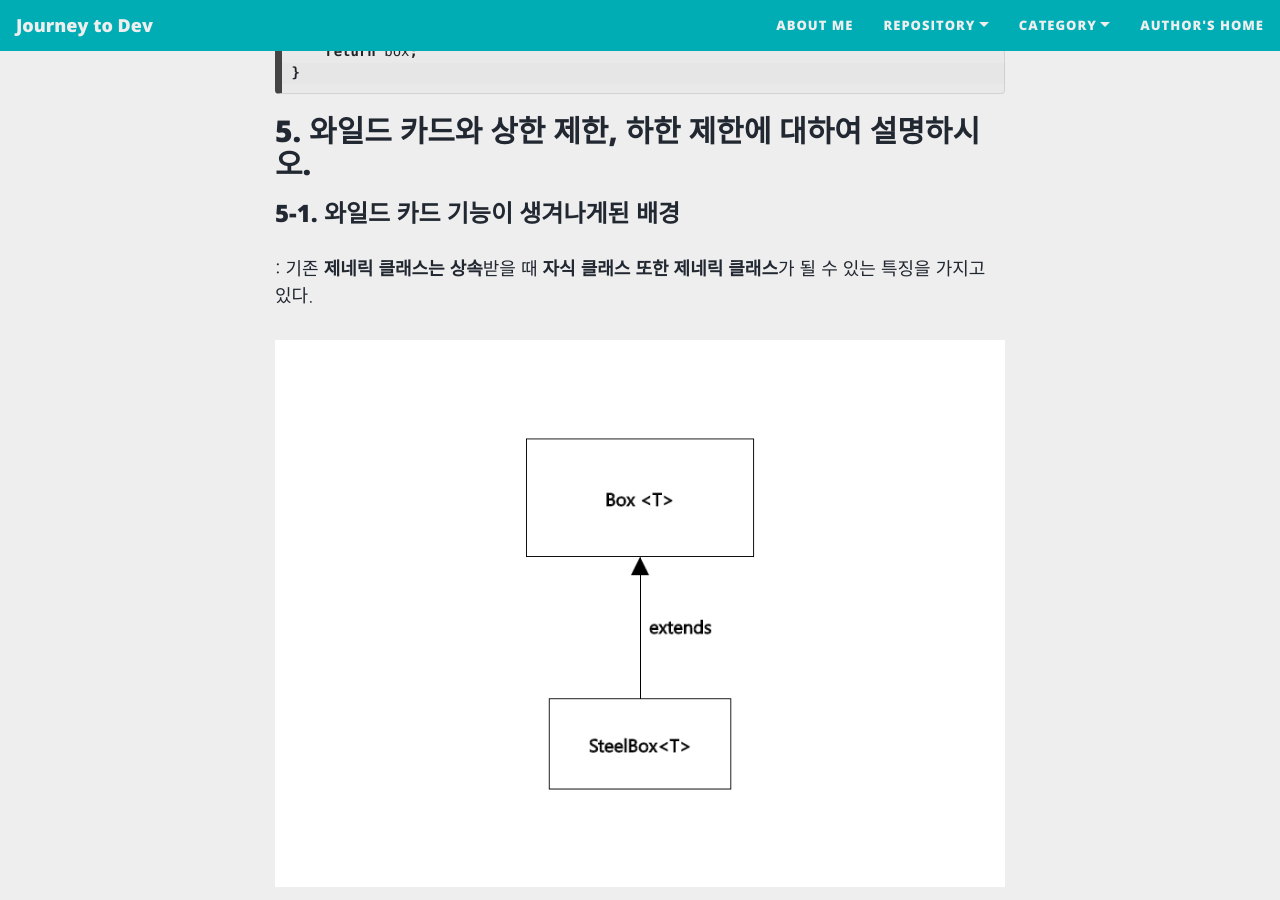
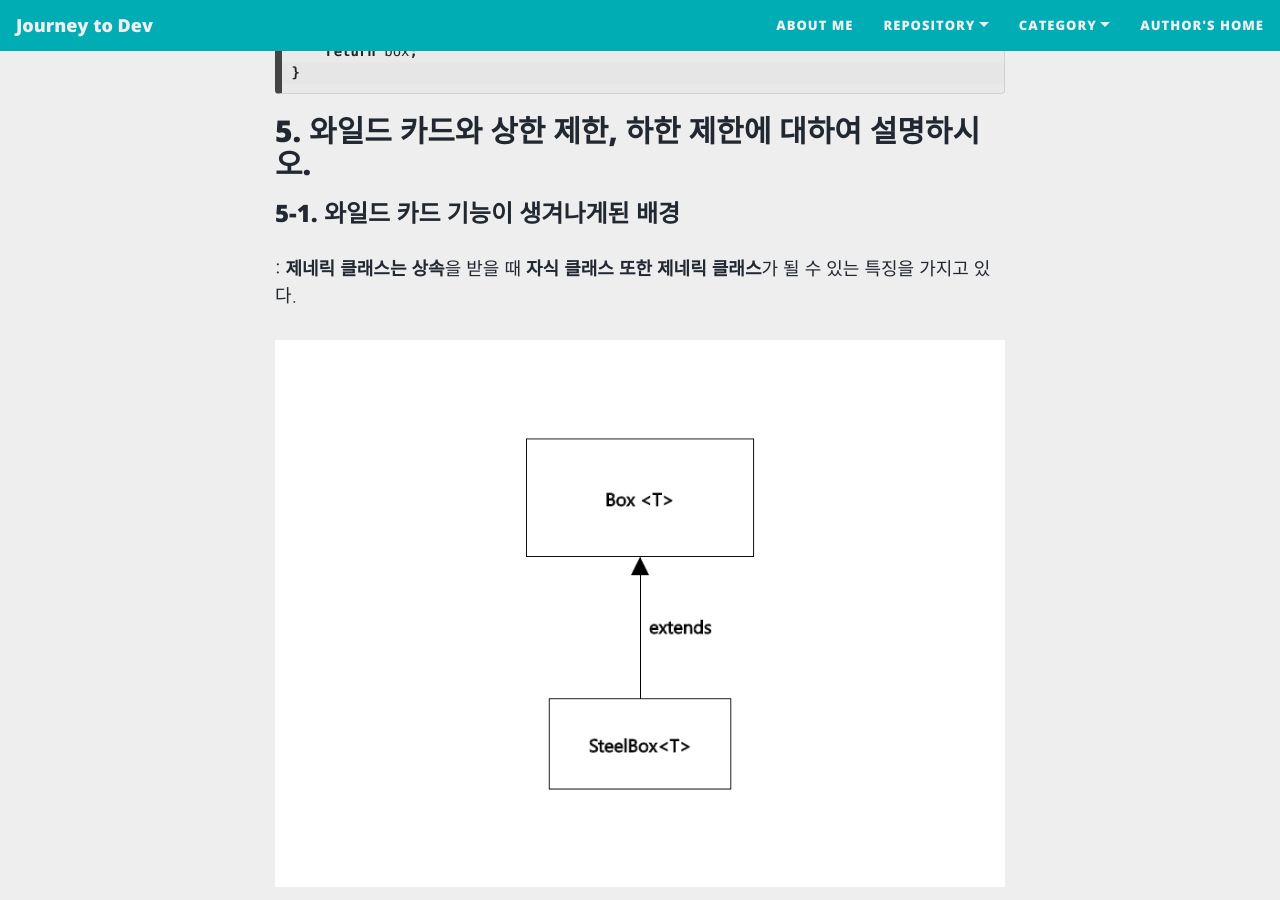
Before and after one commit to roqhdehd502/roqhdehd502.github.io, a Jekyll site: the page built from _posts/WebDev/2020-12-21-116.md, in a window 1280 px wide and 900 px high, scrolled down 4229 px. Built offline with Jekyll 4.4.1, drawn with Linux system fonts in a browser that asks for light colours; nearby versions of some CDN libraries.

Commit message:
Update 2020-12-21-116.md

```diff
--- a/_posts/WebDev/2020-12-21-116.md
+++ b/_posts/WebDev/2020-12-21-116.md
@@ -198,7 +198,7 @@ public static <T extends Number> Box<T> makeBox(T o) { // 타입인자 Number를
 
 ### 5-1. 와일드 카드 기능이 생겨나게된 배경 ###
 
-: 기존 **제네릭 클래스는 상속**받을 때 **자식 클래스 또한 제네릭 클래스**가 될 수 있는 특징을 가지고 있다.
+: **제네릭 클래스는 상속**을 받을 때 **자식 클래스 또한 제네릭 클래스**가 될 수 있는 특징을 가지고 있다.
 
 ![GenericClass-Inheritance01](/assets/img/20-12-21_116_5번-1.jpg)
 
```
